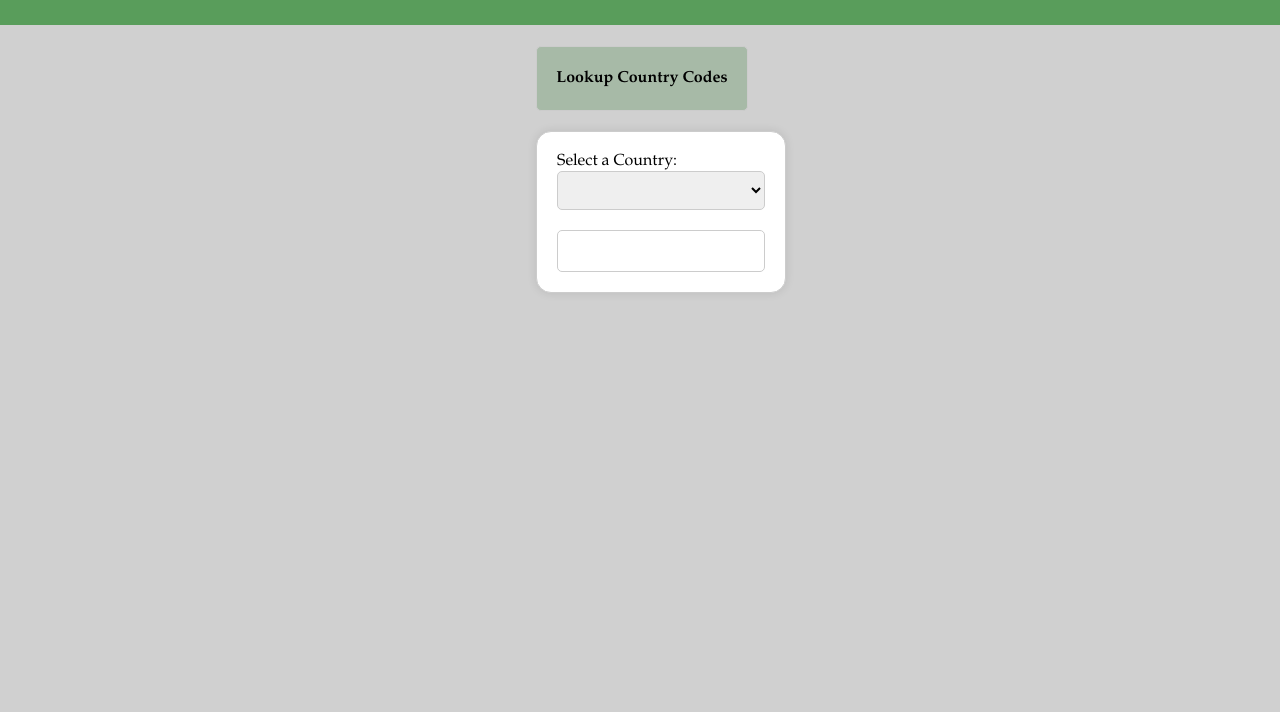
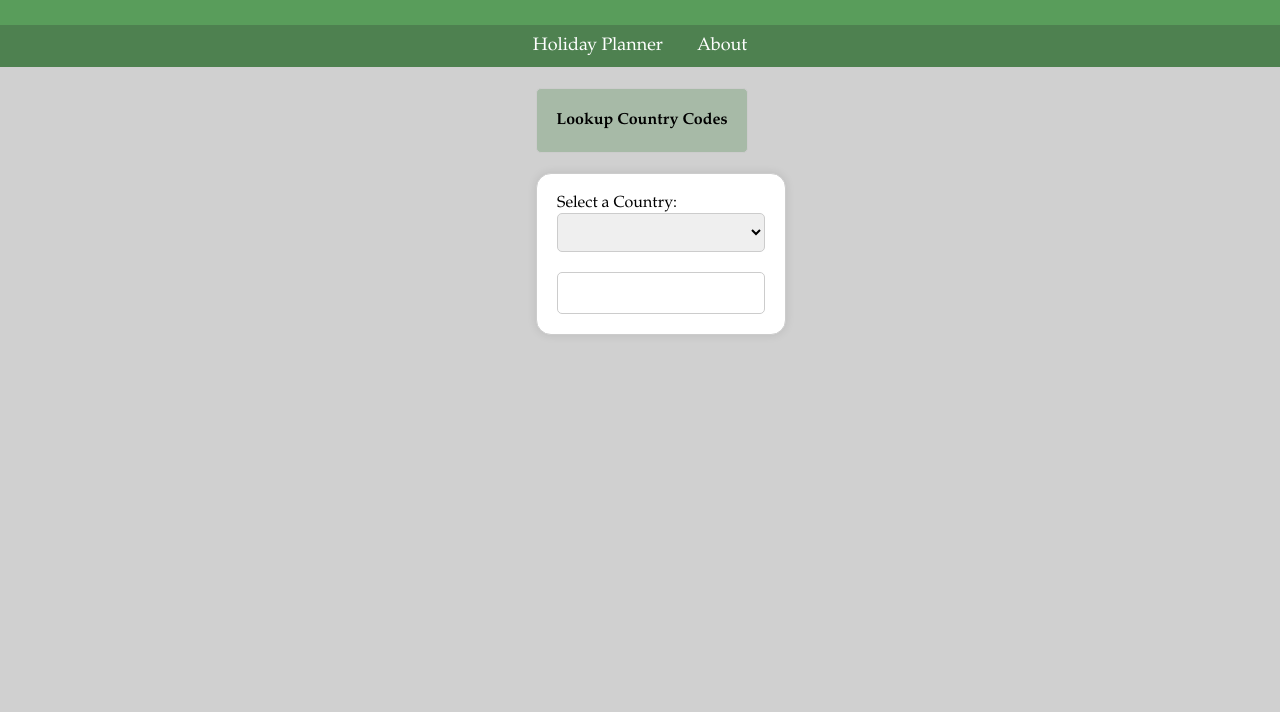
Before and after one commit to INST377-UMD/inst377-group-project-diyapatel02, a website: page public/countries.html in a window 1280 px wide. Shown: the part 88-800 px from the top of the page. Drawn offline with Linux system fonts and the light colour scheme; no server answers.

Commit message:
Add nav bar to country code page

```diff
--- a/public/countries.html
+++ b/public/countries.html
@@ -22,6 +22,25 @@
             text-align: center;
             padding: 1em 0;
             width: 100%;
+        }
+
+        nav {
+            background-color: rgb(78, 129, 80);
+            padding: 10px 0;
+            width: 100%;
+            text-align: center;
+        }
+
+        nav a {
+            color: #fff;
+            text-decoration: none;
+            margin: 0 15px;
+            font-size: 18px;
+            transition: color 0.3s ease;
+        }
+
+        nav a:hover {
+            color: #90c591;
         }
 
         main {
@@ -65,6 +84,10 @@
     <header>
         <h1>Country Code Lookup</h1>
     </header>
+    <nav>
+        <a href="index.html">Holiday Planner</a>
+        <a href="about.html">About</a>
+    </nav>
     <main>
         <div class="subheading">
             <h4>Lookup Country Codes</h4>
```
